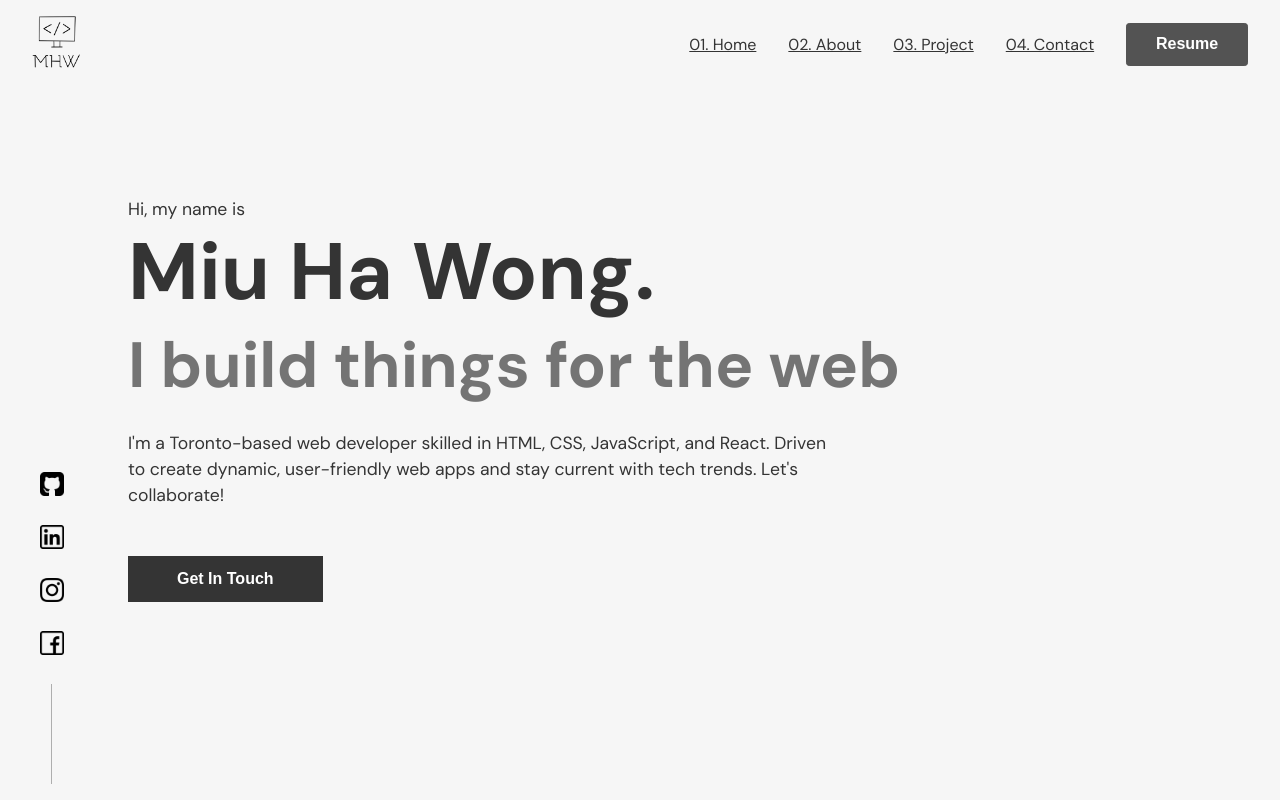
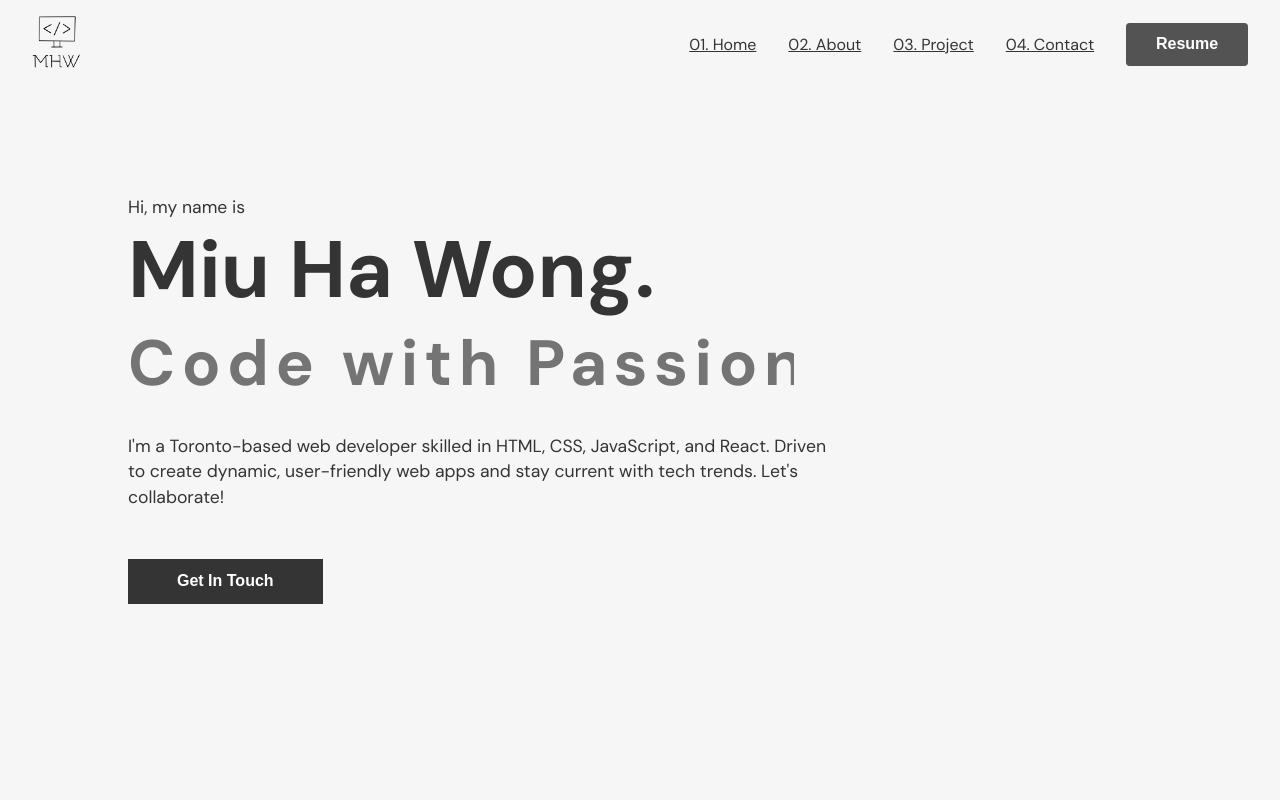
Before and after one commit to Miu-Ha-Wong/portfolio, a React (Create React App) app: page / in a window 1280 px wide. Shown: the top 800 px of the page. Built offline with nearby package versions, Linux system fonts and the light colour scheme.

Commit message:
update ui

```diff
--- a/src/components/Header.module.css
+++ b/src/components/Header.module.css
@@ -9,7 +9,21 @@
   padding: 1rem 2rem;
   z-index: 10;
   background-color: #f6f6f6;
+  animation: header 1s;
 }
+
+@keyframes header {
+  0% {
+    opacity: 0;
+    transform: translateY(-100%);
+    animation-timing-function: ease-in;
+  }
+  100% {
+    opacity: 1;
+    transform: translateY(0);
+  }
+}
+
 .leftContainer {
   display: flex;
   justify-content: center;
--- a/src/components/Intro.js
+++ b/src/components/Intro.js
@@ -6,18 +6,23 @@ function Intro() {
   return (
     <div id="home" className={styles.container}>
       <div className={styles.introContainer}>
+        <div className={styles.fadeIn}>
           <div className={styles.introFirst}>Hi, my name is</div>
           <div className={styles.introName}>Miu Ha Wong.</div>
-        <div className={styles.introBuild}>
-          <span className={styles.text}>I build things for the web</span>
         </div>
 
+        <div className={styles.typewriter}>
+          <span className={styles.text}>Code with Passion!</span>
+        </div>
+        <div className={styles.fadeIn}>
           <div className={styles.introDescript}>
             I'm a Toronto-based web developer skilled in HTML, CSS, JavaScript,
             and React. Driven to create dynamic, user-friendly web apps and stay
             current with tech trends. Let's collaborate!
           </div>
-        <a href="mailto:wmh0226@gmail.com">
+        </div>
+
+        <a className={styles.btnFadeIn} href="mailto:wmh0226@gmail.com">
           <button className={styles.introButton}>Get In Touch</button>
         </a>
       </div>
--- a/src/components/Intro.module.css
+++ b/src/components/Intro.module.css
@@ -20,21 +20,28 @@
   color: #343434;
 }
 
-.introBuild {
-  font-size: 4rem;
-  font-weight: bold;
-  color: #747474;
-}
-.text {
-  display: inline-block;
-}
-
 .introDescript {
   margin-top: 1.5rem;
   font-size: 1.1rem;
   line-height: 1.6rem;
   width: 70%;
   color: #343434;
+}
+
+.fadeIn {
+  animation: fadeIn 1s;
+}
+
+@keyframes fadeIn {
+  0% {
+    opacity: 0;
+    transform: translateX(-8%);
+    animation-timing-function: ease;
+  }
+  100% {
+    opacity: 1;
+    transform: translateX(0);
+  }
 }
 
 .introButton {
@@ -53,3 +60,57 @@
     width: 80rem;
   }
 }
+
+.typewriter {
+  width: 42rem;
+}
+.text {
+  display: inline-block;
+  font-size: 4rem;
+  font-weight: bold;
+  color: #747474;
+  overflow: hidden;
+  border-right: 0.1em solid rgb(126, 126, 126);
+  white-space: nowrap;
+  width: 0;
+  margin: 0 auto;
+  letter-spacing: 0.1em;
+  animation: fadeInAndType 3s steps(40, end) 1.2s forwards,
+    blink-caret 0.75s 5s step-end infinite;
+}
+
+.text::after {
+  width: 100%;
+}
+
+@keyframes fadeInAndType {
+  0% {
+    width: 0;
+  }
+  100% {
+    width: 100%;
+  }
+}
+
+@keyframes blink-caret {
+  from,
+  to {
+    border-color: transparent;
+  }
+  50% {
+    border-color: rgb(97, 97, 97);
+  }
+}
+.btnFadeIn {
+  animation: btn 2s;
+}
+
+@keyframes btn {
+  0% {
+    opacity: 0;
+    animation-timing-function: ease-in-out;
+  }
+  100% {
+    opacity: 100%;
+  }
+}
--- a/src/components/NavSocialMedia.module.css
+++ b/src/components/NavSocialMedia.module.css
@@ -4,6 +4,19 @@
   left: 0%;
   padding: 16px 40px;
   z-index: 20;
+  animation: socialMedia 1.2s;
+}
+
+@keyframes socialMedia {
+  0% {
+    opacity: 0;
+    transform: translateY(100%);
+    animation-timing-function: ease-in;
+  }
+  100% {
+    opacity: 100%;
+    transform: translateY(0);
+  }
 }
 
 .githubLogo,
```
Lines whose indentation alone changed are shown as unchanged.
